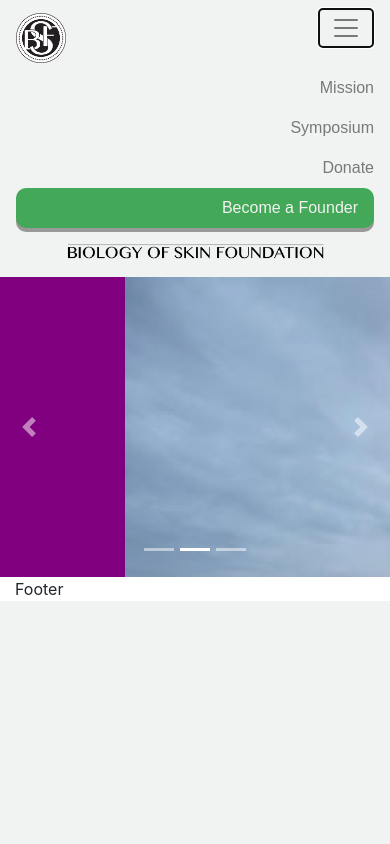
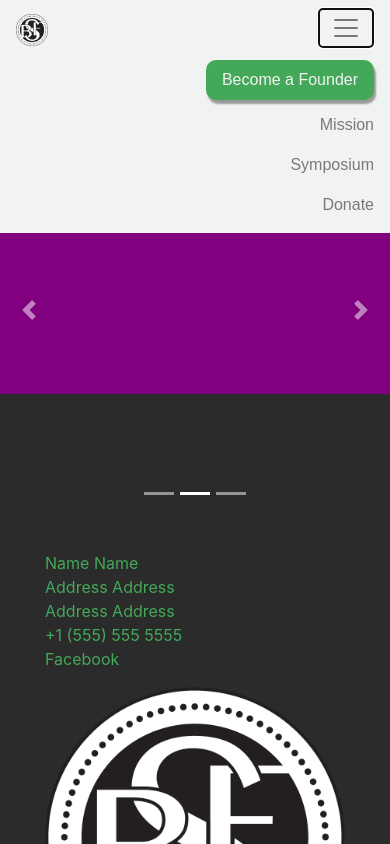
Before and after one commit to sepuckett86/websites, a plain HTML site: page BSF/index.html in a window 390 px wide. Both pictures are taken after a click on the button 346 px from the left and 28 px from the top of the page. Shown: the top 844 px of the page. Drawn offline with nearby package versions, Linux system fonts and the light colour scheme.

Commit message:
slideshow spacing and navbar button

```diff
--- a/BSF/css/BSF.css
+++ b/BSF/css/BSF.css
@@ -1,16 +1,31 @@
 /*
 Black: #2B2B2B;
 Light Black Hover: rgba(0, 0, 0, 0.7);
+Logo green: #43A858;
 */
 
 html {
   background-color: #F1F2F2;
 }
 
+body {
+  padding-top: 76px;
+}
+
 #masthead {
   text-align: center;
   background-color: #F1F2F2;
   padding-bottom: 10px;
+}
+
+#footer {
+  color: #43A858;
+  background-color: #2B2B2B;
+  padding: 30px;
+}
+
+.center {
+  text-align: center;
 }
 
 .navbar {
@@ -31,7 +46,8 @@ html {
   padding: 0.5rem 1rem; /* nav-link css */
   background-color: #43A858;
   border-radius: 10px;
-  box-shadow: 0 4px #999;
+  box-shadow: 2px 4px 2px #999;
+  border: none;
 }
 
 .founder-button:hover {
@@ -40,20 +56,32 @@ html {
 }
 
 .founder-button:active {
-  color: #F1F2F2;
-  box-shadow: 0 3px #666;
+  box-shadow: 2px 3px 2px #666;
+  outline: none;
+  border: none;
   transform: translateY(2px); /* Moves button in down press */
 }
 
+.founder-button:focus {
+  outline: none;
+}
+
 .carousel-row {
-  height: 300px;
+  height: 30vw;
 }
+
 .carousel-one {
   background-color: green;
 }
 
-.carousel-one .column-1 {
+.carousel-row .column-1 {
+  height: 100%;
+  width: 100%;
+}
 
+.carousel-row .column-2 {
+  height: 100%;
+  width: 100%;
 }
 
 .carousel-one .column-2 {
--- /dev/null
+++ b/BSF/css/responsive.css
@@ -0,0 +1,29 @@
+
+/* md-breakpoint */
+@media (max-width: 768px) {
+  .carousel-row {
+    height: 50vh;
+  }
+  .carousel-row .column-1 {
+    height: 70%;
+  }
+  .carousel-row .column-2 {
+    height: 30%;
+    background-image: none;
+    background-color: #2B2B2B;
+  }
+ }
+
+/* Navbar switches to collapsed */
+@media (max-width: 992px) {
+  body {
+    padding-top: 58px;
+  }
+  .navbar-brand {
+    height: 42px;
+  }
+  .founder-button {
+    margin-top: 10px;
+    margin-bottom: 5px;
+  }
+}
--- a/BSF/index.html
+++ b/BSF/index.html
@@ -15,27 +15,32 @@
 
     <!-- Link to CSS stylesheets -->
     <link href="css/BSF.css" type="text/css" rel="stylesheet" />
+    <link href="css/responsive.css" type="text/css" rel="stylesheet" />
     <link href="css/bootstrap.css" type="text/css" rel="stylesheet" />
   </head>
   <body>
     <header>
-      <nav class="navbar navbar-expand-lg navbar-background navbar-light">
+      <nav class="navbar navbar-expand-lg navbar-background navbar-light fixed-top">
           <div class="d-flex flex-grow-1">
               <!-- OPTIONAL spacer to center brand on mobile
               <span class="w-100 d-lg-none d-block">
               </span>
               -->
               <a class="navbar-brand" href="#">
-                  <img src="images/favicon.png" height="100%"/>
+                  <img src="images/favicon.png" alt="BSF_favicon" height="100%"/>
               </a>
               <div class="w-100 text-right">
-                  <button class="navbar-toggler" type="button" data-toggle="collapse" data-target="#myNavbar7">
+                  <button class="navbar-toggler" type="button" data-toggle="collapse" data-target="#bsf_navbar">
                       <span class="navbar-toggler-icon"></span>
                   </button>
               </div>
           </div>
-          <div class="collapse navbar-collapse flex-grow-1 text-right" id="myNavbar7">
-              <ul class="navbar-nav ml-auto flex-nowrap">
+          <div class="collapse navbar-collapse flex-grow-1 text-right" id="bsf_navbar">
+              <ul class="navbar-nav ml-auto flex-nowrap ">
+                  <!-- Only show button at top of list in collapsed format -->
+                  <li class="nav-item d-md-block d-lg-none">
+                    <button class="float-right founder-button">Become a Founder</button>
+                  </li>
                   <li class="nav-item">
                       <a href="#" class="nav-link">Mission</a>
                   </li>
@@ -45,8 +50,9 @@
                   <li class="nav-item">
                       <a href="#" class="nav-link">Donate</a>
                   </li>
-                  <li class="nav-item">
-                      <a href="#" class="founder-button">Become a Founder</a>
+                  <!-- Only show button at end of list in large screen de-collapsed -->
+                  <li class="nav-item d-none d-lg-block d-xl-block">
+                    <button class="founder-button">Become a Founder</button>
                   </li>
               </ul>
           </div>
@@ -63,32 +69,32 @@
           <li data-target="#carouselExampleIndicators" data-slide-to="2"></li>
         </ol>
         <div class="carousel-inner">
-          <div class="carousel-item carousel-one active" data-interval="8000">
+          <div class="carousel-item carousel-one active" data-interval="10000">
             <div class="row carousel-row">
-              <div class="col column-1">
+              <div class="col col-12 col-md-4 column-1">
                 One
               </div>
-              <div class="col-8 column-2">
+              <div class="col col-12 col-md-8 column-2">
                 Two
               </div>
             </div>
           </div>
-          <div class="carousel-item carousel-two" data-interval="8000">
+          <div class="carousel-item carousel-two" data-interval="10000">
             <div class="row carousel-row">
-              <div class="col column-1">
+              <div class="col col-12 col-md-4 column-1">
 
               </div>
-              <div class="col-8 column-2">
+              <div class="col col-12 col-md-8 column-2">
 
               </div>
             </div>
           </div>
-          <div class="carousel-item carousel-three" data-interval="8000">
+          <div class="carousel-item carousel-three" data-interval="10000">
             <div class="row carousel-row">
-              <div class="col column-1">
+              <div class="col col-12 col-md-4 column-1">
 
               </div>
-              <div class="col-8 column-2">
+              <div class="col col-12 col-md-8 column-2">
 
               </div>
             </div>
@@ -106,7 +112,34 @@
     </section>
     <section id="footer">
       <div class=container>
-        <p>Footer</p>
+        <div class="row">
+          <div class="col col-12 col-md-4">
+            <p>
+              Name Name
+              <br />
+              Address Address
+              <br />
+              Address Address
+              <br />
+              +1 (555) 555 5555
+              <br />
+              Facebook
+            </p>
+
+          </div>
+          <div class="col col-12 col-md-4" >
+            <div style="max-width: 300px">
+                <img src="images/favicon.png" alt="BSF_logo" width="100%" />
+            </div>
+          </div>
+          <div class="col col-12 col-md-4">
+
+          </div>
+        </div>
+        <div class="center">
+          <hr />
+          &copy Copyright 2019 The Biology of Skin
+        </div>
       </div>
     </section>
     <!-- Scripts -->
```
